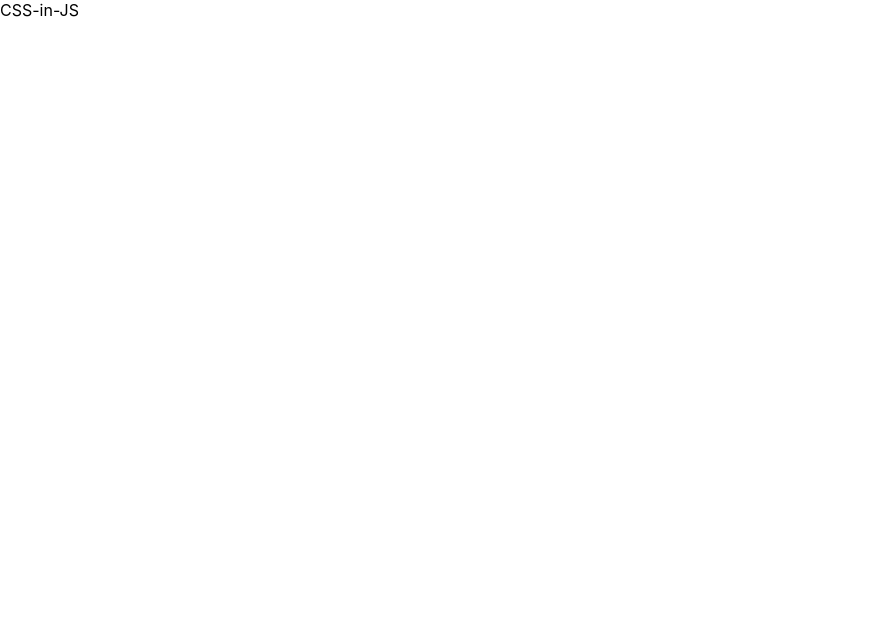
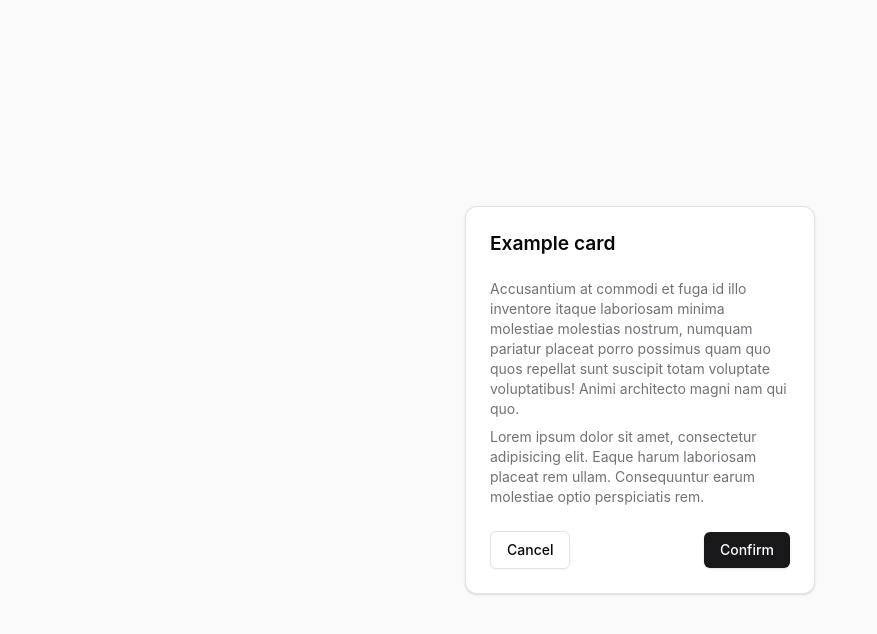
Before and after one commit to matmedev/react-styling-example, a React (Vite) app: page /06cssinjs in a window 1280 px wide. Shown: the top 634 px of the page, without its empty margins (0-877 px from the left). Built offline with nearby package versions, Linux system fonts and the light colour scheme.

Commit message:
Implement CSS-in-JS page

```diff
--- a/package.json
+++ b/package.json
@@ -13,7 +13,8 @@
     "react": "^18.2.0",
     "react-dom": "^18.2.0",
     "react-router-dom": "^6.16.0",
-    "sass": "^1.67.0"
+    "sass": "^1.67.0",
+    "styled-components": "^6.0.8"
   },
   "devDependencies": {
     "@types/react": "^18.2.15",
--- a/src/pages/06_css_in_js/CssInJsPage.tsx
+++ b/src/pages/06_css_in_js/CssInJsPage.tsx
@@ -1,5 +1,111 @@
+import styled, { css } from "styled-components";
+
+const primaryButton = css`
+  box-shadow: 0 1px 3px 0 rgba(0,0,0,.1),0 1px 2px -1px rgba(0,0,0,.1);
+  color: white;
+  background-color: hsl(240, 5.9%, 10%);
+
+  &:hover {
+    background-color: hsla(240, 5.9%, 10%, 0.9);
+  }
+`;
+
+const secondaryButton = css`
+  box-shadow: 0 1px 2px 0 rgba(0, 0, 0, .05);
+  background-color: transparent;
+  border: 1px solid hsl(240, 5.9%, 90%);
+
+  &:hover {
+    background-color: hsl(240, 4.8%, 95.9%);
+  }
+`;
+
+const Container = styled.div`
+  background: #fafafa;
+  height: 100vh;
+  width: 100vw;
+
+  display: grid;
+  place-items: center;
+`;
+
+const Card = styled.div`
+  max-width: 350px;
+  box-shadow: 0 1px 3px 0 rgba(0,0,0,.1),0 1px 2px -1px rgba(0,0,0,.1);
+  color: rgb(9, 9, 11);
+  background: #fff;
+  border: 1px solid hsl(240, 5.9%, 90%);
+  border-radius: 12px;
+`;
+
+const CardHeader = styled.div`
+  padding: 1.5rem;
+`;
+
+const CardTitle = styled.h1`
+  font-weight: 600;
+  font-size: 1.2rem;
+`;
+
+const CardBody = styled.div`
+  display: flex;
+  flex-direction: column;
+  gap: 8px;
+  padding: 0 1.5rem 1.5rem;
+`;
+
+const CardParagraph = styled.p`
+  font-size: 14px;
+  line-height: 20px;
+  color: rgb(113, 113, 122);
+`;
+
+const CardFooter = styled.div`
+  padding: 0 1.5rem 1.5rem;
+  display: flex;
+  align-items: center;
+  justify-content: space-between;
+`;
+
+const Button = styled.button<{ variant : "primary" | "secondary" }>`
+  font-weight: 500;
+  font-size: 14px;
+  line-height: 20px;
+  padding: 8px 16px;
+  border-radius: 6px;
+
+  ${({ variant }) => {
+    switch (variant) {
+      case "primary":
+        return primaryButton;
+      case "secondary":
+        return secondaryButton;
+    }
+  }}
+`;
+
 function CssInJsPage() {
-    return (<div>CSS-in-JS</div>)
+    return (
+        <Container>
+            <Card>
+                <CardHeader>
+                    <CardTitle>Example card</CardTitle>
+                </CardHeader>
+                <CardBody>
+                    <CardParagraph>
+                        Accusantium at commodi et fuga id illo inventore itaque laboriosam minima molestiae molestias nostrum, numquam pariatur placeat porro possimus quam quo quos repellat sunt suscipit totam voluptate voluptatibus! Animi architecto magni nam qui quo.
+                    </CardParagraph>
+                    <CardParagraph>
+                        Lorem ipsum dolor sit amet, consectetur adipisicing elit. Eaque harum laboriosam placeat rem ullam. Consequuntur earum molestiae optio perspiciatis rem.
+                    </CardParagraph>
+                </CardBody>
+                <CardFooter>
+                    <Button type="button" variant="secondary">Cancel</Button>
+                    <Button type="button" variant="primary">Confirm</Button>
+                </CardFooter>
+            </Card>
+        </Container>
+    );
 }
 
 export default CssInJsPage;
```
Also changed, not shown: 1 other file (tests, documents, lock files or other folders).
